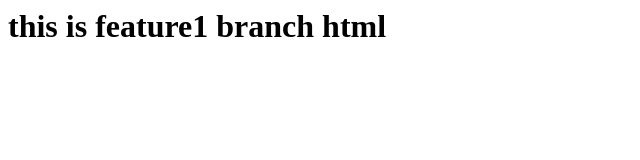
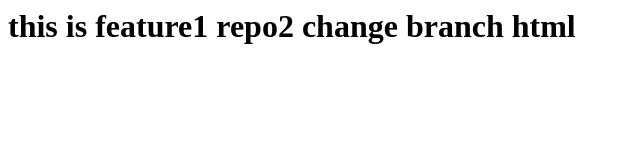
Before and after one commit to vujjanappa/vijju-gitRepo, a plain HTML site: page index.html in a window 1280 px wide. Shown: the whole page, without its empty margins (0-640 px from the left). Drawn offline with Linux system fonts and the light colour scheme.

Commit message:
repo2 cahnge

```diff
--- a/index.html
+++ b/index.html
@@ -1,3 +1,3 @@
 <html>
-<h1>this is feature1 branch html</ht>
+<h1>this is feature1 repo2 change branch html</ht>
 </html>
```
